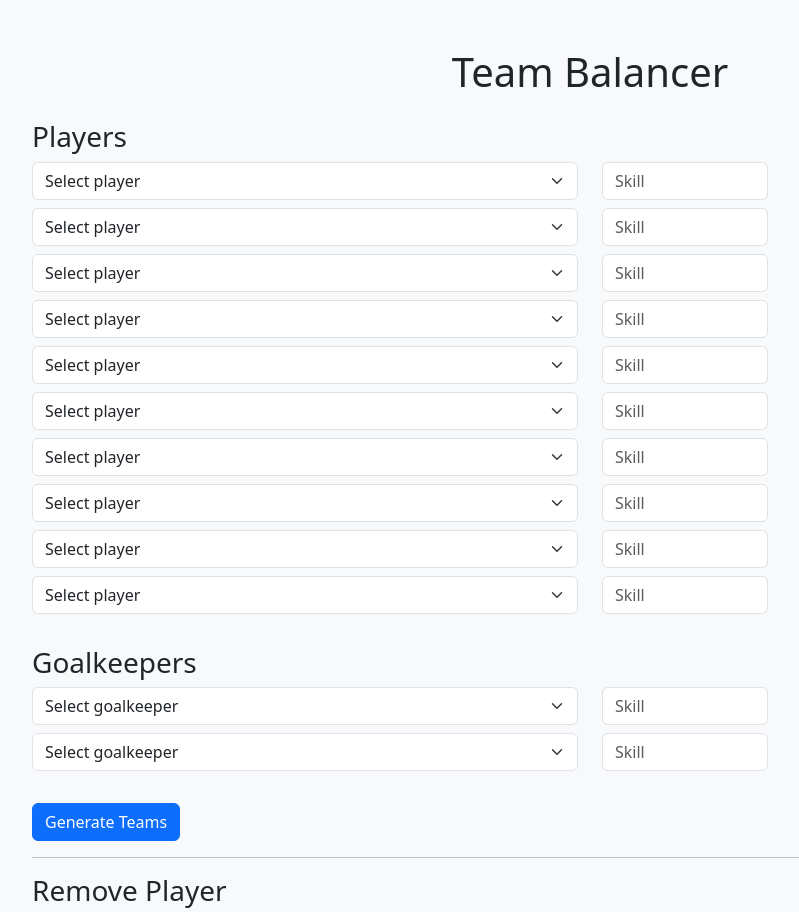
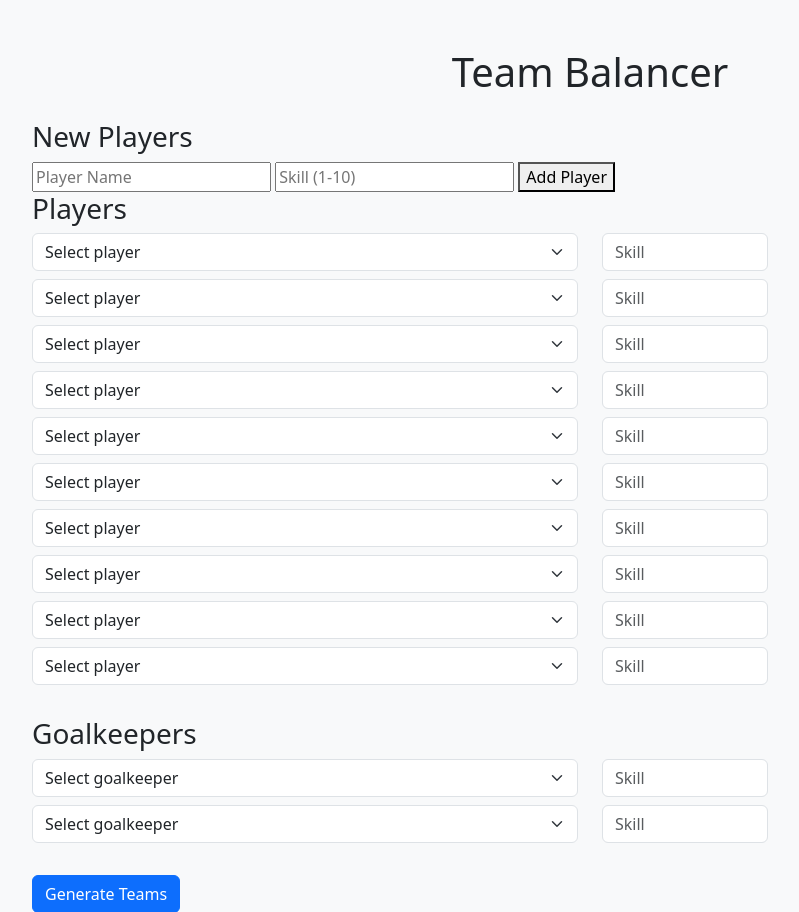
Before and after one commit to MarkkoFarmer/Team-Balancer, a Flask app: page / in a window 1280 px wide. Shown: the top 912 px of the page, without its empty margins (50-849 px from the left). Run offline with Flask 3, Linux system fonts and the light colour scheme.

Commit message:
Update index.html

```diff
--- a/templates/index.html
+++ b/templates/index.html
@@ -8,6 +8,11 @@
 <body class="bg-light p-5">
 <div class="container">
     <h1 class="mb-4 text-center">Team Balancer</h1>
+
+    <h3>New Players</h3>
+<input type="text" name="new_player_name" placeholder="Player Name" required>
+<input type="number" name="new_player_skill" placeholder="Skill (1-10)" required>
+<button type="submit">Add Player</button>
 
     <form method="POST">
         <div class="row mb-4">
```
